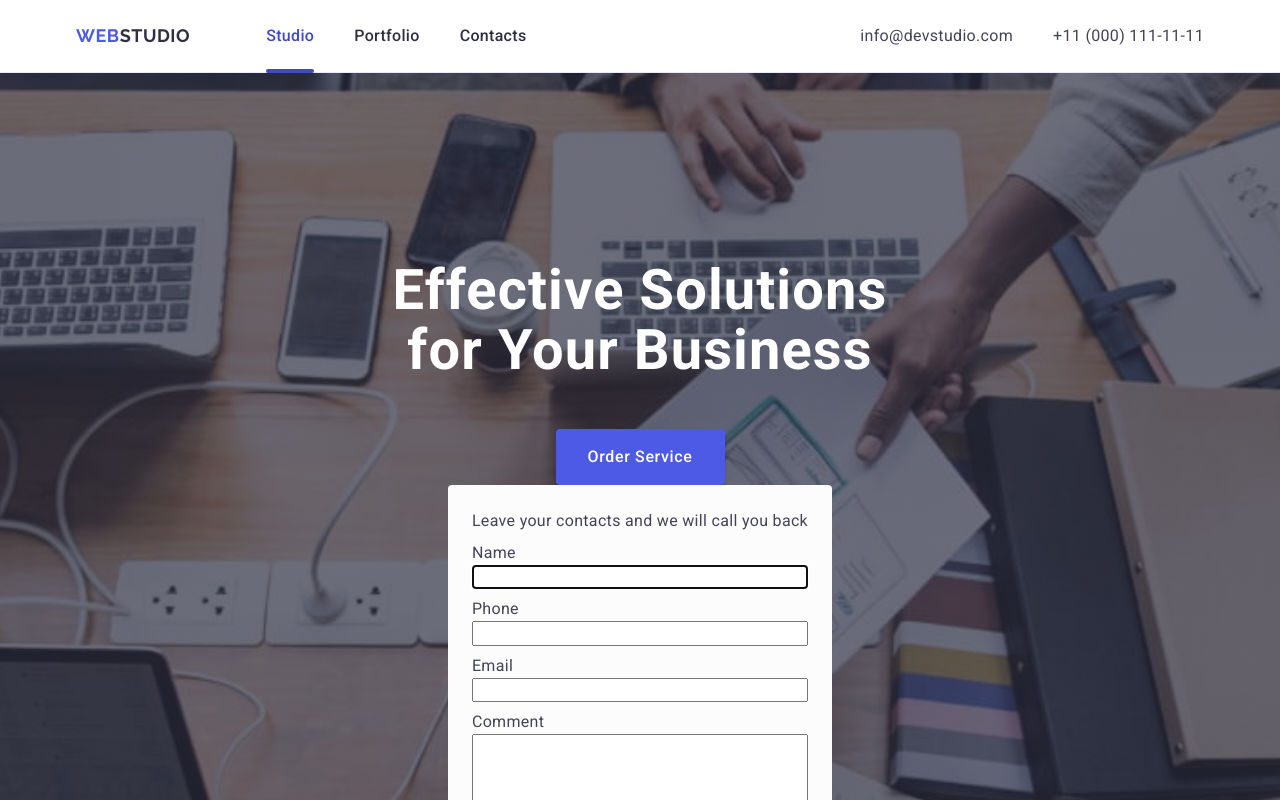
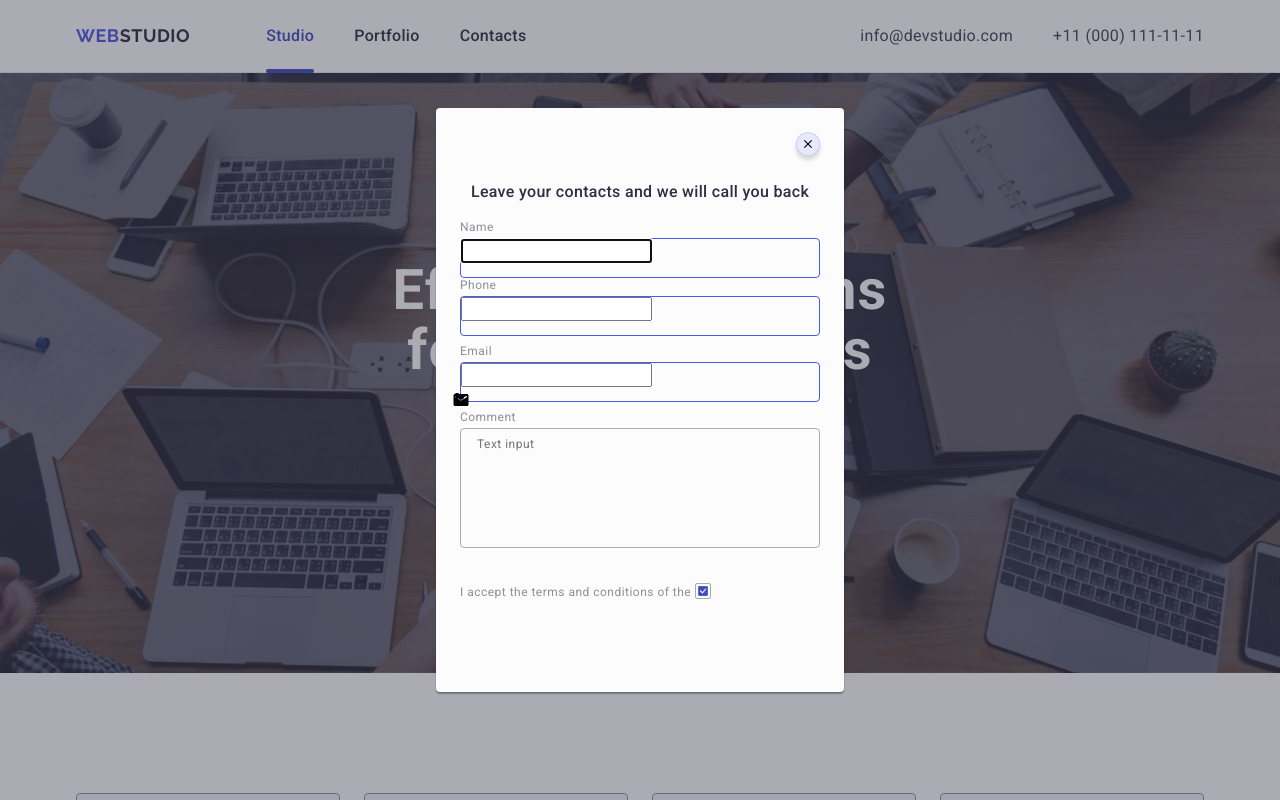
Before and after one commit to Yuliia-Diachenko/goit-markup-hw-05, a plain HTML site: page index.html in a window 1280 px wide. Shown: the top 800 px of the page. Drawn offline with nearby package versions, Linux system fonts and the light colour scheme; files whose address does not match are found by name.

Commit message:
start-test

```diff
--- a/css/styles.css
+++ b/css/styles.css
@@ -204,48 +204,10 @@ background-color: #404BBF;
     background-color: #404BBF;
 }
 
-.form {
-    display: flex;
-    flex-direction: column;
-    gap: 8px;
-    padding: 24px;
-    border-radius: 4px;
-    max-width: 408px;
-    background-color:  #FCFCFC;
-  }
-
-.form-label {
-    display: flex;
-    flex-direction: column;
-}
-.input-comment {
-
-    width: 360px;
-    min-height: 120px;
-    flex-shrink: 0;
-}
-.form:focus-within {
-    border-color: #2196f3;
-  }
-
-  .input:focus-within {
-
-    border-color: #2196f3;
-  }
-  .form .checkbox-link {
-    text-decoration: underline;
-    color: #4D5AE5;
-  }
- .form .checkbox-link:hover,
- .form .checkbox-link:focus {
-    text-decoration: underline;
-    color: #4D5AE5;
-  }
 
     /* ==============================section second ==================================*/
 .specifics {
     color: #2E2F42;
-
 
 }
 
@@ -479,7 +441,7 @@ background-color: #404BBF;
     letter-spacing: 0.02em;
 
 }
-/* footer */
+/*===============================   footer  ============================== */
 .footer {
     background-color: #2E2F42;
     padding: 100px 0;
@@ -525,7 +487,7 @@ background-color: #404BBF;
 
 }
 .footer-container-logo-text {
-    margin-right: 120px;
+    min-width: 264px;
     align-items: flex-start;
 }
 .footer-social-icons {
@@ -583,7 +545,7 @@ background-color: #404BBF;
 input::placeholder {
     color: #ffffff;
 }
-.footerr-form-button {
+.footer-form-button {
     min-width: 165px;
     height: 40px;
     display: flex;
@@ -613,3 +575,162 @@ input::placeholder {
  gap: 24px;
 
 }
+/* ==========================    MODAL WINDOW     ================================== */
+.modal-window-container {
+    position: fixed;
+    top: 0;
+    left: 0;
+    width: 100%;
+    height: 100%;
+    background-color: rgba(46, 47, 66, 0.4);
+    transition: opacity 250ms cubic-bezier(0.4, 0, 0.2, 1), visibility 250ms cubic-bezier(0.4, 0, 0.2, 1);
+
+}
+.modal-window {
+    position: absolute;
+    top: 50%;
+    left: 50%;
+    transform: translate(-50%, -50%) scale(1);
+    width: 408px;
+    min-height: 584px;
+    background: #fcfcfc;
+    box-shadow: 0px 1px 1px rgba(0, 0, 0, 0.14), 0px 1px 3px rgba(0, 0, 0, 0.12), 0px 2px 1px rgba(0, 0, 0, 0.2);
+    border-radius: 4px;
+    transition: transform 250ms cubic-bezier(0.4, 0, 0.2, 1);
+    padding: 72px 24px 24px 24px;
+
+}
+.modal-window-button {
+    position: absolute;
+    top: 24px;
+    right: 24px;
+    width: 24px;
+    height: 24px;
+    border-radius: 50%;
+    display: flex;
+    align-items: center;
+    justify-content: center;
+    background-color: #e7e9fc;
+    border: 1px solid rgba(0, 0, 0, 0.1);
+    padding: 0;
+    cursor: pointer;
+    transition: background-color 250ms cubic-bezier(0.4, 0, 0.2, 1), border 250ms cubic-bezier(0.4, 0, 0.2, 1);
+
+}
+.modal-window-button:hover,
+.modal-window-button:focus {
+    background-color: #404bbf;
+    border: none;
+
+}
+.button-close {
+    transition: fill 250ms cubic-bezier(0.4, 0, 0.2, 1);
+
+}
+.button-close:hover,
+.button-close:focus {
+    fill: #ffffff;
+}
+.form-title {
+    font-weight: 500;
+    font-size: 16px;
+    line-height: 1.5;
+    text-align: center;
+    letter-spacing: 0.02em;
+    color: #2E2F42;
+    margin-bottom: 16px;
+
+}
+.container-form {
+    margin-bottom: 8px;
+
+}
+.form-label {
+    display: block;
+    margin-bottom: 4px;
+    font-size: 12px;
+    line-height: 1.17;
+    letter-spacing: 0.04em;
+    color: #8e8f99;
+
+
+}
+.input-icon {
+    position: relative;
+    width: 100%;
+    height: 40px;
+    border: 1px solid rgba(46, 47, 66, 0.4);
+    border-radius: 4px;
+    background-color: transparent;
+    outline: transparent;
+    transition: border-color 250ms cubic-bezier(0.4, 0, 0.2, 1);
+    border-color: #4D5AE5;
+
+
+
+}
+.icon-person {
+    position: absolute;
+    left: 16px;
+    top: 50%;
+    transform: translateY(-50%);
+    transition: fill 250ms cubic-bezier(0.4, 0, 0.2, 1);
+
+}
+ .icon-person:focus {
+    fill: #4D5AE5;
+
+}
+.container-form-textarea {
+    margin-bottom: 16px;
+
+}
+.textarea-modal {
+    width: 100%;
+    height: 120px;
+    font-size: 12px;
+    line-height: 1.17;
+    letter-spacing: 0.04em;
+    color: rgba(46, 47, 66, 0.4);
+    border: 1px solid rgba(46, 47, 66, 0.4);
+    border-radius: 4px;
+    background-color: transparent;
+    padding: 8px 16px;
+    outline: transparent;
+    resize: none;
+    transition: border-color 250ms cubic-bezier(0.4, 0, 0.2, 1);
+
+}
+.textarea-modal:focus {
+    border-color: #4D5AE5;
+
+}
+.checkbox-container {
+    margin-bottom: 24px;
+
+}
+.input-checkbox {
+
+}
+.form-label-checkbox {
+    font-size: 12px;
+    line-height: 1.17;
+    letter-spacing: 0.04em;
+    color: #8e8f99;
+
+}
+.form-label-span {
+    width: 16px;
+    height: 16px;
+    border: 1px solid rgba(46, 47, 66, 0.4);
+    border-radius: 2px;
+    transition: background-color 250ms cubic-bezier(0.4, 0, 0.2, 1), border 250ms cubic-bezier(0.4, 0, 0.2, 1), fill 250ms cubic-bezier(0.4, 0, 0.2, 1);
+    display: inline-flex;
+    align-items: center;
+    justify-content: center;
+    fill: transparent;
+
+}
+.icon-textarea {
+
+}
--- a/index.html
+++ b/index.html
@@ -37,20 +37,7 @@
             <div class="container hero-container">
             <h1 class="hero-title">Effective Solutions for Your Business</h1>
             <button class="hero-button" type="button">Order Service</button>
-            <!-- ======================form hero================= -->
-            <form class="form" name="feedback_form_hero" autocomplete="off" novalidate>
-                <p class="form-title">Leave your contacts and we will call you back</p>
-                <label class="form-label">Name<input class="input" type="text" name="Name" autofocus/></label>
-                <label class="form-label">Phone<input class="input" type="tel" name="Phone"/></label>
-                <label class="form-label">Email<input class="input" type="email" name="Email"/></label>
-                <label class="form-label">Comment<textarea class="input" name="Comment" rows="5" ></textarea></label>
-                <label class="form-label">
-                    <input type="checkbox" name="accept" value="isirah" checked />
-                    I accept the terms and conditions of the <a href="" class="checkbox-link">Privacy Policy</a>
-                </label>
-                <label class="form-label"><button type="submit">Send</button></label>
-             <!-- ======================form hero================= -->
-            </form>
+
         </div>
         </section>
 <!-- section specifics -->
@@ -299,6 +286,7 @@
         </div>
         </section>
     </main>
+    <!-- ====================================FOOTER======================================== -->
     <footer class="footer">
         <div class="container footer-container">
 
@@ -346,7 +334,7 @@
             <form class="footer-form">
                 <label class="footer-form-label">
                     <input type="email" name="e-mail" placeholder="E-mail" class="footer-form-input"></label>
-<button type="submit" class="footerr-form-button"><svg class="footer-form-button-icon" width="24" height="24"><use href="./images/icons_modal.svg#icon-Frame"></use></svg> Subscribe</button>
+<button type="submit" class="footer-form-button"><svg class="footer-form-button-icon" width="24" height="24"><use href="./images/icons_modal.svg#icon-Frame"></use></svg>Subscribe</button>
 
 
             </form>
@@ -355,5 +343,43 @@
     </div>
 
     </footer>
+    <div class="modal-window-container">
+<div class="modal-window">
+    <button type="submit" class="modal-window-button"><svg class="button-close" width="8" height="8"><use href="./images/icons_modal.svg#icon-close"></use></svg></button>
+    <p class="form-title">Leave your contacts and we will call you back</p>
+    <form class="form" name="feedback_form_hero" autocomplete="off" novalidate>
+        <div class="container-form">
+            <label class="form-label"  for="user-name">Name</label>
+            <div class="input-icon"><input id="user-name" class="input" type="text" name="user-name" autofocus/></div>
+            <svg class="icon-person" width="18" height="24">
+                <use  href="./images/icons_modal.svg#icon-person">
+                </use>
+            </svg>
+            <div class="container-form">
+                <label class="form-label"  for="user-phone">Phone</label>
+                <div class="input-icon"><input id="user-phone" class="input" type="text" name="user-phone" autofocus/></div>
+                <svg class="icon-person" width="18" height="24">
+                    <use  href="./images/icons_modal.svg#icon-phone">
+                    </use>
+                </svg>
+        </div>
+        <div class="container-form">
+            <label class="form-label"  for="user-email">Email</label>
+            <div class="input-icon"><input id="user-email" class="input" type="text" name="user-email" autofocus/></div>
+            <svg class="icon-person" width="18" height="24">
+                <use href="./images/icons_modal.svg#icon-email">
+                </use>
+            </svg>
+    </div>
+    <div class="container-form-textarea">
+        <label class="form-label" for="user-email">Comment</label>
+        <textarea name="user-comment" id="user-comment" cols="30" rows="10"  placeholder="Text input" class="textarea-modal"></textarea>
+        <div class="checkbox-container"><input id="user-privacy" class="input input-checkbox visually-hidden" type="checkbox" name="user-privacy" value="true"  autofocus/></div>
+        <label class="form-label-checkbox" for="user-privacy">I accept the terms and conditions of the</label>
+        <span class="form-label-span"><svg class="icon-textarea" width="10" height="10"><use href="./images/icons_modal.svg#icon-Property-1click"></use></svg></span>
+    </div>
+    </form>
+</div>
+    </div>
 </body>
 </html>
```
